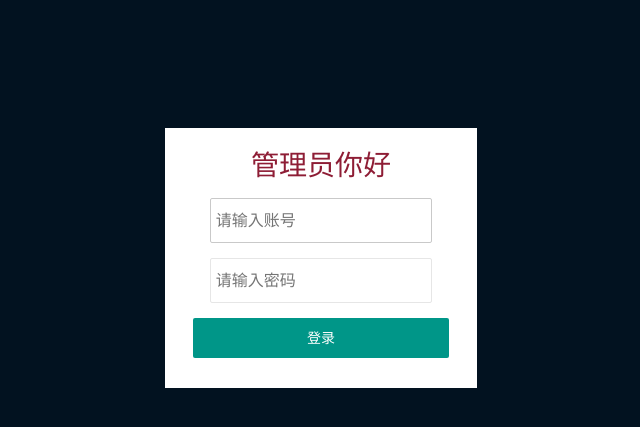
After one commit to yeshan333/navSystem, a Flask app: template templates/backend/login.html in a window 1280 px wide. The commit adds this page. Shown: the top 427 px of the page, without its empty margins (319-959 px from the left). Run offline with Flask 2, Linux system fonts and the light colour scheme; the template is opened without the code that fills it: values that come from a table or form of the project are taken from there, others are empty; some libraries are stand-ins or nearby versions.

Commit message:
login style

```diff
--- a/app.py
+++ b/app.py
@@ -1,14 +1,17 @@
 # -*- coding: utf-8 -*-
-from flask import Flask, render_template
+from flask import Flask, render_template, redirect, flash, url_for
 # from models import Navcard
 from flask_sqlalchemy import SQLAlchemy
+from forms import NavcardForm
 import click
+from flask_bootstrap import Bootstrap
 
 
 app = Flask(__name__)
 app.config.from_pyfile('settings.py')
 
 db = SQLAlchemy(app)
+bootstrap = Bootstrap(app)
 
 # 主页
 @app.route('/')
@@ -25,9 +28,19 @@ def about():
 def login():
     pass
 
-@app.route('/admin')
+@app.route('/admin', methods=['GET', 'POST'])
 def admin():
-    return render_template('backend/main.html')
+    form = NavcardForm()
+    if form.validate_on_submit():
+        name = form.name.data
+        url = form.url.data
+        image = form.thumnail.data
+        navcard = Navcard(name=name, url=url, image=image)
+        db.session.add(navcard)
+        db.session.commit()
+        # flash('添加成功')
+        return redirect(url_for('index'))
+    return render_template('backend/login.html', form=form)
 
 @app.route('/test')
 def test():
@@ -43,7 +56,7 @@ def generate():
     db.create_all()
     test_name = "磨削和"
     test_url = "https://shan333.cn"
-    test_image = "China.jpg"
+    test_image = "https://cdn.jsdelivr.net/gh/ssmath/mypic/img/20190919131205.jpg"
     for _ in range(5):
         navcard_new = Navcard(name = test_name, url = test_url, image = test_image)
         db.session.add(navcard_new)
--- /dev/null
+++ b/forms.py
@@ -0,0 +1,11 @@
+# -*- coding: utf-8 -*-
+
+from flask_wtf import FlaskForm
+from wtforms import StringField, PasswordField, BooleanField, SubmitField
+from wtforms.validators import DataRequired, Length, URL
+
+class NavcardForm(FlaskForm):
+    name = StringField('name', validators=[DataRequired(), Length(1,50)])
+    url = StringField('url', validators=[DataRequired(), URL(), Length(1,255)])
+    thumnail = StringField('thumnail', validators=[DataRequired(), URL(), Length(1,255)])
+    submit = SubmitField()
--- a/settings.py
+++ b/settings.py
@@ -14,3 +14,6 @@ else:
 
 SQLALCHEMY_DATABASE_URI= prefix + os.path.join(basedir, 'data-dev.db')
 SQLALCHEMY_TRACK_MODIFICATIONS = False
+
+
+SECRET_KEY = os.getenv("SECRET_KEY", "secret string")
--- /dev/null
+++ b/templates/backend/login.html
@@ -0,0 +1,102 @@
+{% from 'bootstrap/form.html' import render_form %}
+<!DOCTYPE html>
+<html>
+
+<head>
+    <meta charset="utf-8">
+    <meta name="viewport" content="width=device-width, initial-scale=1, maximum-scale=1">
+    <title>开始使用layui</title>
+    <link rel="stylesheet" href="{{ url_for('static', filename='layui/css/layui.css') }} ">
+    <script src="{{ url_for('static', filename='layui/layui.js') }} "></script>
+    <script>
+        //一般直接写在一个js文件中
+        layui.use(['layer', 'form', 'element'], function () {
+            var layer = layui.layer,
+                form = layui.form,
+                element = layui.element;
+
+            layer.msg('Hello World');
+            //但是，如果你的HTML是动态生成的，自动渲染就会失效
+            //因此你需要在相应的地方，执行下述方法来进行渲染
+            //form.render();
+        });
+    </script>
+    <style type="text/css">
+        body {
+            background: #021220;
+        }
+
+        .layui-input {
+            height: 45px;
+            width: 87%;
+            padding-left: 5px;
+            font-size: 16px;
+            display: inline-block;
+        }
+
+        .layui-btn {
+            height: 40px;
+            margin-bottom: 30px;
+        }
+
+        .captcha-input {
+            height: 45px;
+            padding-left: 5px;
+            font-size: 16px;
+        }
+
+        .layui-form {
+            width: 20%;
+            height: 20%;
+            margin: 0 auto;
+            margin-top: 10%;
+            padding: 15px 28px 0px;
+            background: #fff;
+        }
+
+        .layui-input-block {
+            margin-left: 0;
+        }
+
+        .layui-input-block a {
+            color: blue;
+            float: right;
+            line-height: 30px;
+            font-size: 14px;
+        }
+
+        h1 {
+            text-align: center;
+            color: #8e1d35;
+        }
+    </style>
+</head>
+
+<body>
+    <form class="layui-form" action="">
+        <div class="layui-form-item">
+            <h1>管理员你好</h1>
+        </div>
+        <div class="layui-form-item" style="text-align:center">
+            <div class="layui-input-block">
+                <input type="text" name="username" placeholder="请输入账号" autocomplete="off" class="layui-input"
+                    autofocus="true" required>
+
+            </div>
+        </div>
+        <div class="layui-form-item" style="text-align:center">
+            <div class="layui-input-block">
+                <input type="password" name="password" placeholder="请输入密码" autocomplete="off" class="layui-input"
+                    required>
+            </div>
+        </div>
+        <div class="layui-form-item">
+            <div class="layui-input-block">
+                <button class="layui-btn layui-btn-fluid" type="submit">登录</button>
+            </div>
+        </div>
+    </form>
+    <!-- {{ render_form(form, action=request.full_path) }} -->
+</body>
+
+</html>
--- a/templates/macros.html
+++ b/templates/macros.html
@@ -4,7 +4,7 @@
     <div class="cards">
         <!-- ... 更多的 .col-md-4 来包含卡片 -->
         <a class="card" href="{{card_link}}">
-            <img src="{{ url_for('static', filename=img_name) }}" alt="国旗">
+            <img src="{{ img_name }}" alt="国旗">
             <div class="card-heading"><strong>{{card_name}}</strong></div>
             <div class="card-content text-muted">最美中国梦</div>
         </a>
```
Also changed, not shown: data-dev.db, 2 other files.
